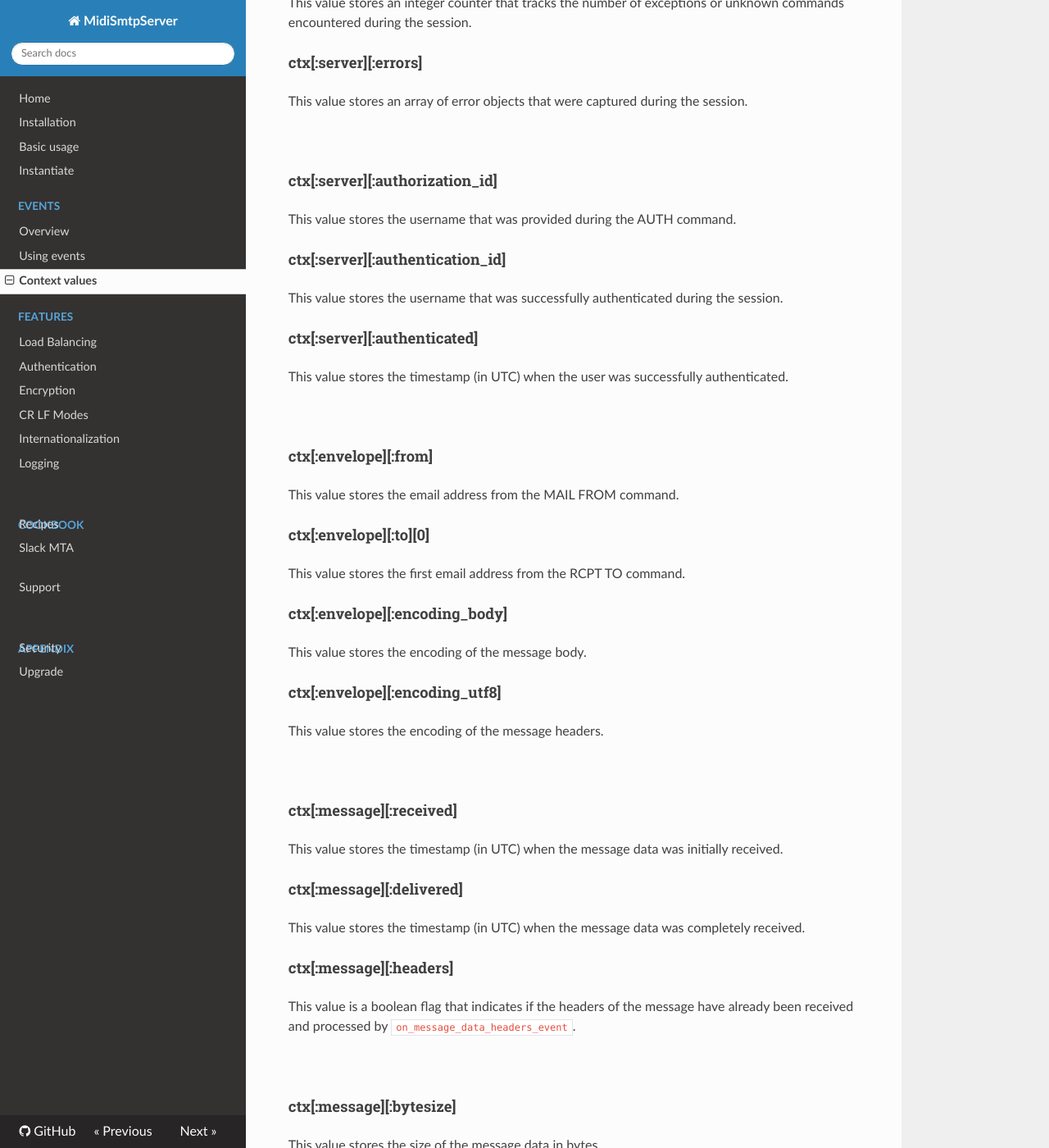
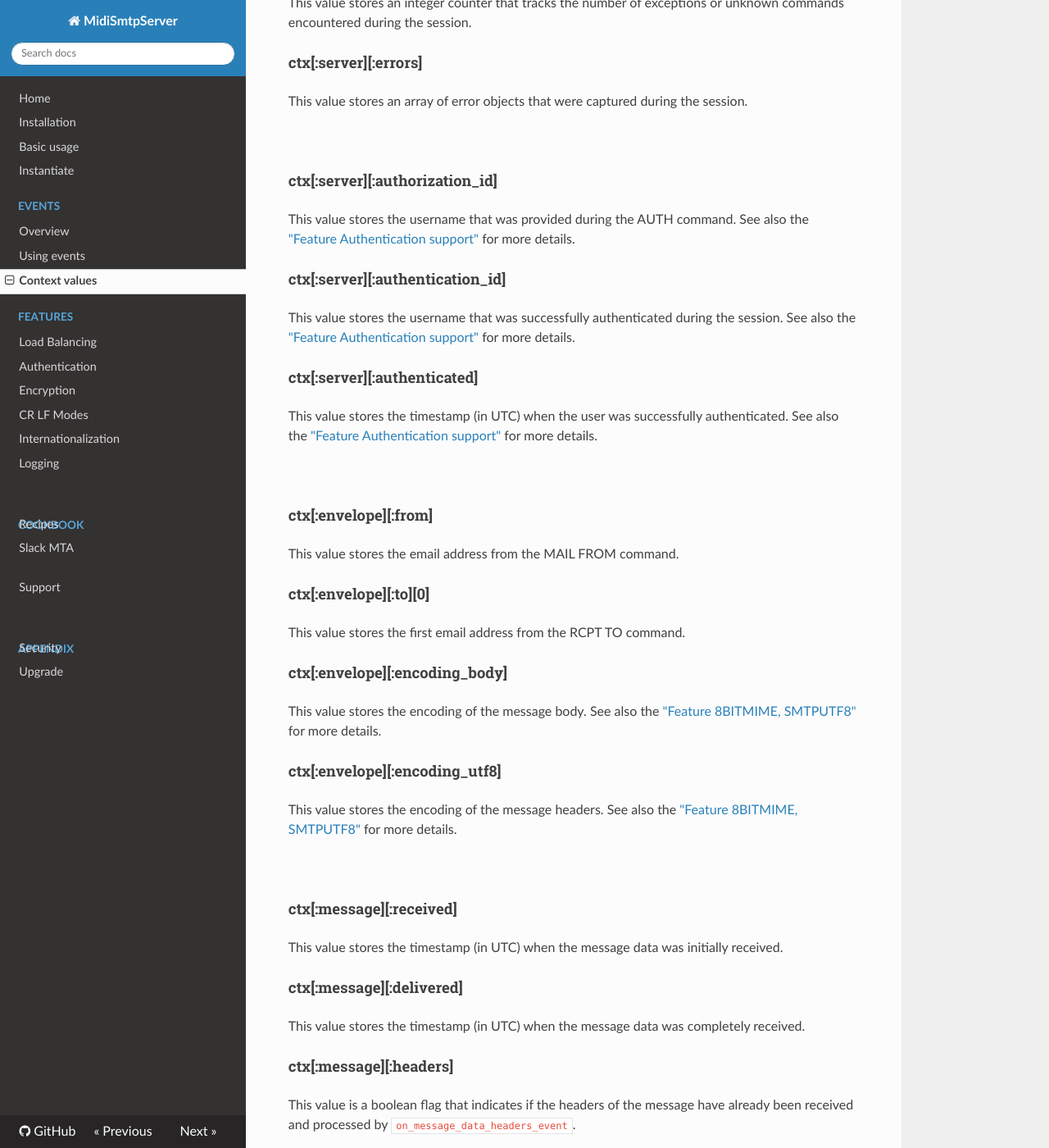
Before and after one commit to 4commerce-technologies-AG/midi-smtp-server, an MkDocs documentation site: the page built from mkdocs/context_values.md, in a window 1280 px wide and 1400 px high, scrolled down 1805 px. Shown: the whole window at 82% size. Built offline with MkDocs 1.6.1, drawn with Linux system fonts in a browser that asks for light colours; nearby versions of some CDN libraries; old or Windows-style settings are respelled for this version of MkDocs; some of the changed text lies outside the part shown.

Commit message:
mod: documentation links

```diff
--- a/mkdocs/context_values.md
+++ b/mkdocs/context_values.md
@@ -68,15 +68,15 @@ This value stores an array of error objects that were captured during the sessio
 
 #### ctx[:server][:authorization_id]
 
-This value stores the username that was provided during the AUTH command.
+This value stores the username that was provided during the AUTH command. See also the ["Feature Authentication support"](feature_authentication.md) for more details.
 
 #### ctx[:server][:authentication_id]
 
-This value stores the username that was successfully authenticated during the session.
+This value stores the username that was successfully authenticated during the session. See also the ["Feature Authentication support"](feature_authentication.md) for more details.
 
 #### ctx[:server][:authenticated]
 
-This value stores the timestamp (in UTC) when the user was successfully authenticated.
+This value stores the timestamp (in UTC) when the user was successfully authenticated. See also the ["Feature Authentication support"](feature_authentication.md) for more details.
 
 <br>
 
@@ -90,11 +90,11 @@ This value stores the first email address from the RCPT TO command.
 
 #### ctx[:envelope][:encoding_body]
 
-This value stores the encoding of the message body.
+This value stores the encoding of the message body. See also the ["Feature 8BITMIME, SMTPUTF8"](feature_8bitmime_smtputf8.md) for more details.
 
 #### ctx[:envelope][:encoding_utf8]
 
-This value stores the encoding of the message headers.
+This value stores the encoding of the message headers. See also the ["Feature 8BITMIME, SMTPUTF8"](feature_8bitmime_smtputf8.md) for more details.
 
 <br>
 
```
Also changed, not shown: other parts of mkdocs/context_values.md (+1 -1 lines).
